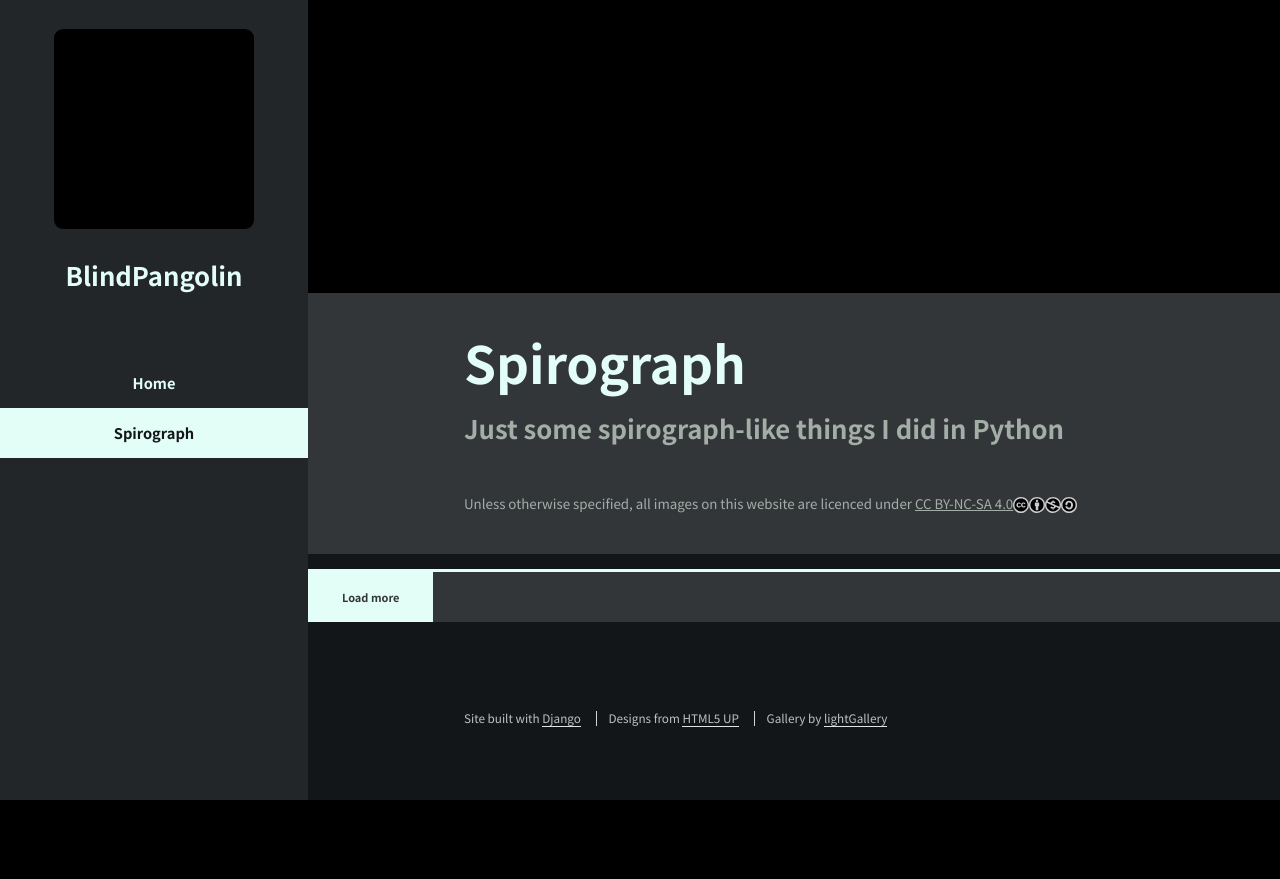
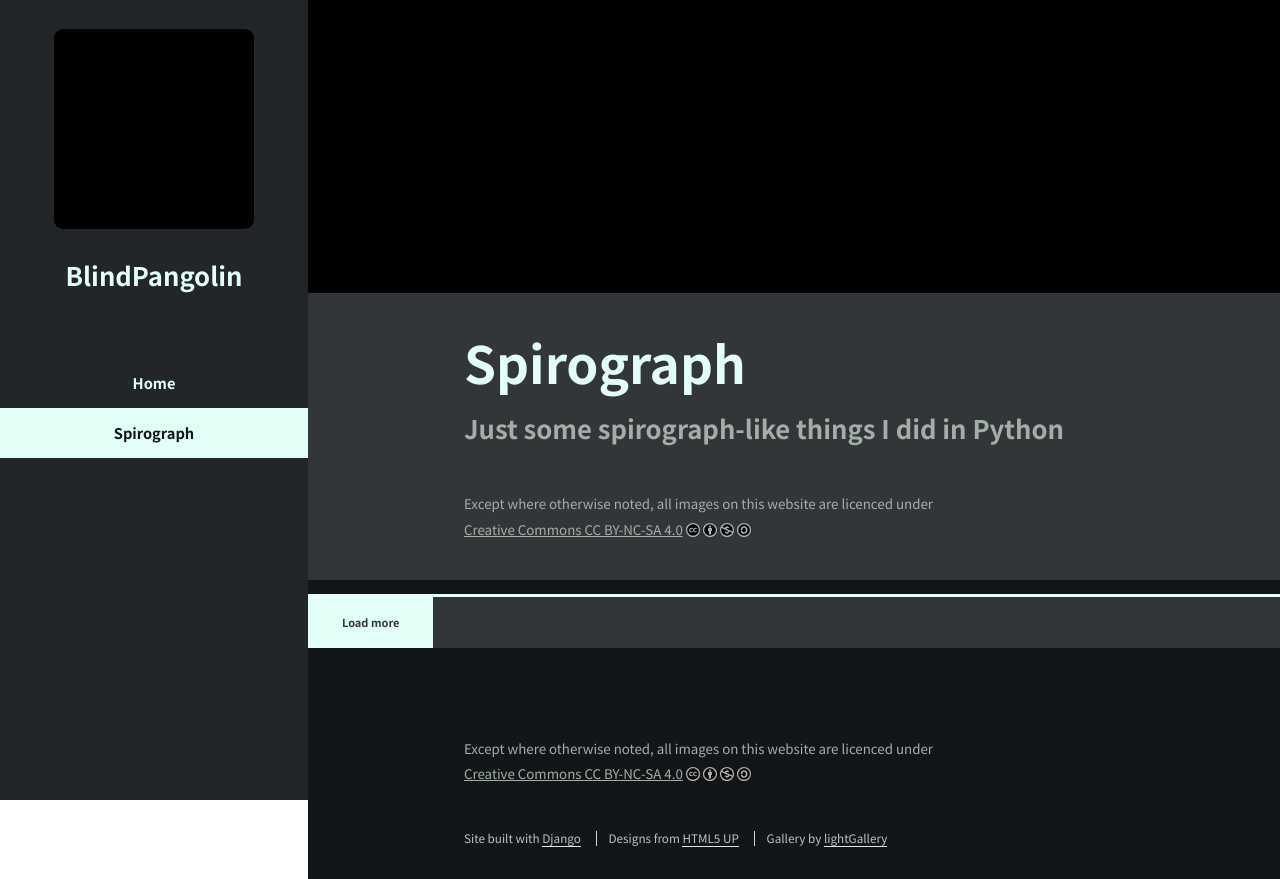
Before and after one commit to BlindPangolin/django_website, a Django app: page /spirograph/ in a window 1280 px wide. Before the commit the page ends 800 px from the top, so only its background shows below. Run offline with Django 5.2, Linux system fonts and the light colour scheme; data that the repository does not hold is empty; parts of the project's set-up code (start-up, migrations or seed data) failed here and were passed over; some libraries are stand-ins or nearby versions.

Commit message:
Change licence notice display

```diff
--- a/gallery/static/gallery/assets/css/gallery_main.css
+++ b/gallery/static/gallery/assets/css/gallery_main.css
@@ -98,9 +98,11 @@ header_gallery {
     color: var(--color5);
 }
 #licence_notice img {
-    height: 16px !important;
-    filter: brightness(80%);
+    height: 14px !important;
+    filter: brightness(70%);
     vertical-align: text-bottom;
+    margin-left: 3px !important;
+    margin-bottom: 2px;
 }
 
     .gallery_section {
--- a/gallery/templates/gallery/index.html
+++ b/gallery/templates/gallery/index.html
@@ -16,9 +16,9 @@
                 <h2>Spirograph</h2>
                 <p>Just some spirograph-like things I did in Python</p>
                 <p id="licence_notice" xmlns:cc="http://creativecommons.org/ns#">
-                    Unless otherwise specified, all images  on this website are licenced under
+                    Except where otherwise noted, all images  on this website are licenced under
                     <a href="https://creativecommons.org/licenses/by-nc-sa/4.0/?ref=chooser-v1" target="_blank" rel="license noopener noreferrer" style="display:inline-block;border-bottom: none;text-decoration: underline;">
-                        CC BY-NC-SA 4.0<img src="{% static 'gallery/assets/svg/cc.svg' %}" alt=""><img src="{% static 'gallery/assets/svg/by.svg' %}" alt=""><img src="{% static 'gallery/assets/svg/nc.svg' %}" alt=""><img src="{% static 'gallery/assets/svg/sa.svg' %}" alt="">
+                        Creative Commons CC BY-NC-SA 4.0<img src="{% static 'gallery/assets/svg/cc.svg' %}" alt=""><img src="{% static 'gallery/assets/svg/by.svg' %}" alt=""><img src="{% static 'gallery/assets/svg/nc.svg' %}" alt=""><img src="{% static 'gallery/assets/svg/sa.svg' %}" alt="">
                     </a>
                 </p>
             </header>
--- a/static/base_site/assets/css/main.css
+++ b/static/base_site/assets/css/main.css
@@ -2906,6 +2906,24 @@ input, select, textarea {
 					color: inherit;
 				}
 
+
+
+    .licence_notice {
+        font-size: 10pt;
+        color: var(--color4);
+        margin: 0 0 3.25em 0;
+    }
+    .licence_notice a:hover {
+        color: var(--color5);
+    }
+    .licence_notice img {
+        height: 14px !important;
+        filter: brightness(70%);
+        vertical-align: text-bottom;
+        margin-left: 3px !important;
+        margin-bottom: 2px;
+    }
+
 /* XLarge */
 
 	@media screen and (max-width: 1680px) {
--- a/templates/base_site.html
+++ b/templates/base_site.html
@@ -42,6 +42,14 @@
             </div>
             <section id="footer">
                 <div class="container">
+                    <p xmlns:cc="http://creativecommons.org/ns#" class="licence_notice">
+                    Except where otherwise noted, all images  on this website are licenced under
+                        <a href="https://creativecommons.org/licenses/by-nc-sa/4.0/?ref=chooser-v1" target="_blank" rel="license noopener noreferrer" style="display:inline-block;border-bottom: none;text-decoration: underline;">
+                             Creative Commons CC BY-NC-SA 4.0<img src="/static/gallery/assets/svg/cc.svg" alt=""><img src="/static/gallery/assets/svg/by.svg" alt=""><img src="/static/gallery/assets/svg/nc.svg" alt=""><img src="/static/gallery/assets/svg/sa.svg" alt="">
+                        </a>
+                    </p>
+                </div>
+                <div class="container">
                     <ul class="copyright">
                         <li>Site built with <a href="https://www.djangoproject.com/">Django</a></li>
                         <li>Designs from <a href="http://html5up.net">HTML5 UP</a></li>
```
